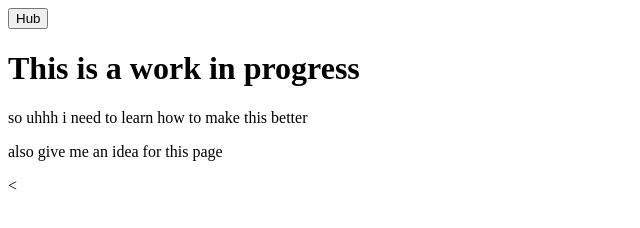
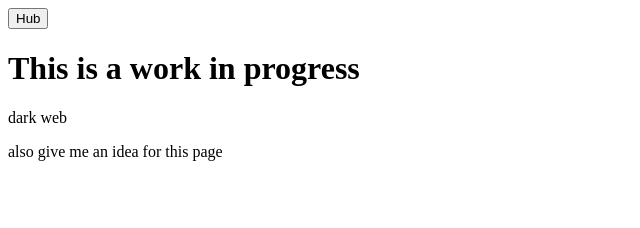
Before and after one commit to ANOMALY00/08B, a plain HTML site: page redirect.html in a window 1280 px wide. Shown: the whole page, without its empty margins (0-640 px from the left). Drawn offline with Linux system fonts and the light colour scheme.

Commit message:
Update redirect.html

```diff
--- a/redirect.html
+++ b/redirect.html
@@ -9,11 +9,11 @@
 
  <h1> This is a work in progress </h1>
 
-  <p> so uhhh i need to learn how to make this better </p>
+  <p> dark web </p>
 
   <p> also give me an idea for this page </p>
 
-  <
+
 
 </body>
 </html>
```
